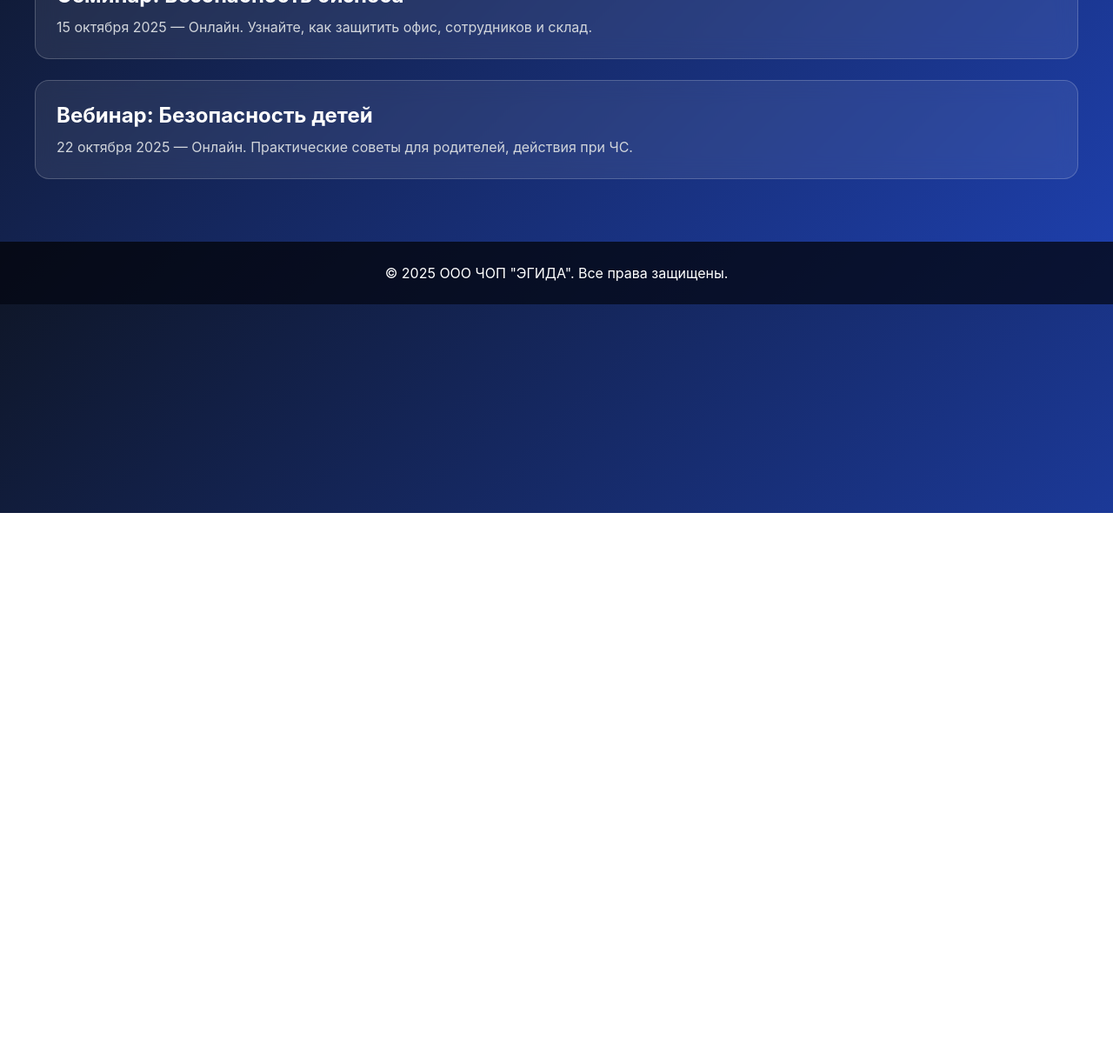
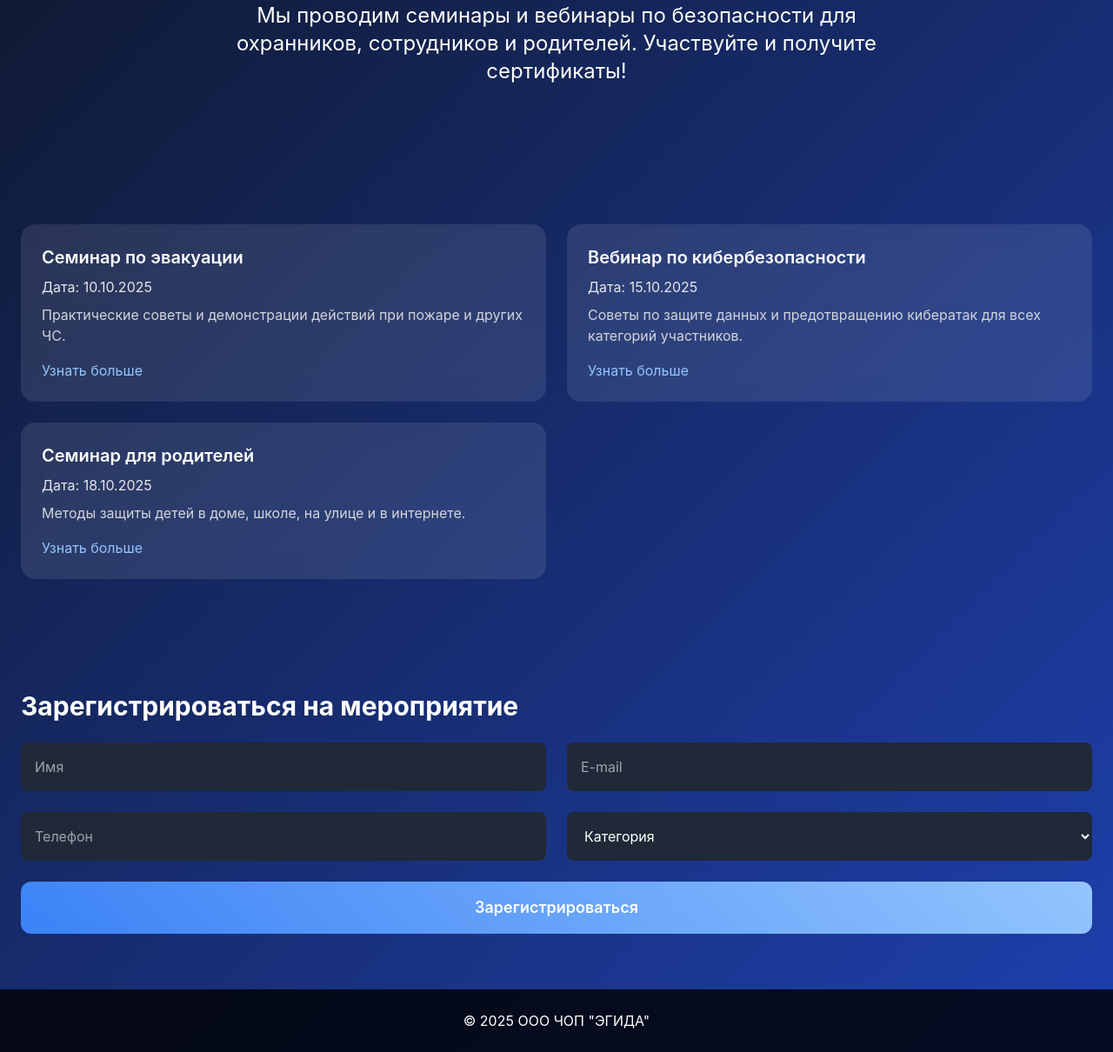
Before and after one commit to idricom/Aegis, a plain HTML site: page events.html in a window 1280 px wide. Shown: the part 210-1420 px from the top of the page at 87% size. Before the commit the page ends 800 px from the top, so only its background shows below. Drawn offline with nearby package versions, Linux system fonts and the light colour scheme.

Commit message:
Update events.html

```diff
--- a/events.html
+++ b/events.html
@@ -3,44 +3,86 @@
 <head>
   <meta charset="UTF-8">
   <meta name="viewport" content="width=device-width, initial-scale=1.0">
-<title>ЧОП "ЭГИДА" - Мероприятия</title>
+  <title>Мероприятия – ЧОП "ЭГИДА"</title>
   <script src="https://cdn.tailwindcss.com"></script>
   <style>
-body { background: linear-gradient(135deg,#0f172a,#1e40af); font-family:-apple-system,BlinkMacSystemFont,'Segoe UI',sans-serif; color:#fff;}
-.animate-card{transition: transform 0.3s,box-shadow 0.3s; background: rgba(255,255,255,0.08); backdrop-filter: blur(12px); border:1px solid rgba(255,255,255,0.2); border-radius:16px;}
-.animate-card:hover{transform: translateY(-8px); box-shadow:0 20px 40px rgba(0,0,0,0.4);}
-.btn-primary{background: linear-gradient(45deg,#3b82f6,#60a5fa); border-radius:12px; font-weight:600; padding:12px 24px; transition:0.3s;}
-.btn-primary:hover{transform: scale(1.05); background: linear-gradient(45deg,#2563eb,#3b82f6);}
+    body { font-family: -apple-system, BlinkMacSystemFont, 'Segoe UI', sans-serif; background: linear-gradient(135deg,#0f172a,#1e40af); color: #fff; }
+    .btn-primary { background: linear-gradient(45deg,#3b82f6,#93c5fd); border-radius:12px;font-weight:600; transition: all 0.2s ease; }
+    .btn-primary:hover { background: linear-gradient(45deg,#2563eb,#60a5fa); transform: scale(1.05); }
+    .card { background: rgba(255,255,255,0.1); backdrop-filter: blur(12px); border-radius:16px; padding:1.5rem; transition: all 0.3s ease; }
+    .card:hover { transform: translateY(-8px); box-shadow:0 20px 40px rgba(0,0,0,0.5); cursor:pointer; }
   </style>
 </head>
 <body>
-<nav class="bg-black bg-opacity-70 p-4 sticky top-0 z-50">
-  <div class="container mx-auto flex justify-between items-center">
+  <nav class="bg-black bg-opacity-80 sticky top-0 z-20 p-4 flex justify-between items-center">
     <div class="text-2xl font-bold">ЧОП "ЭГИДА"</div>
     <div class="space-x-6">
       <a href="index.html" class="hover:text-blue-300">Главная</a>
       <a href="events.html" class="hover:text-blue-300">Мероприятия</a>
       <a href="courses.html" class="hover:text-blue-300">Курсы</a>
     </div>
-  </div>
   </nav>
 
-<section class="container mx-auto p-10">
-<h2 class="text-3xl font-bold mb-6">Предстоящие мероприятия</h2>
-<div class="space-y-6">
-  <div class="animate-card p-6">
-    <h3 class="text-2xl font-bold mb-2">Семинар: Безопасность бизнеса</h3>
-    <p class="text-gray-300">15 октября 2025 — Онлайн. Узнайте, как защитить офис, сотрудников и склад.</p>
+  <section class="text-center py-16 px-4">
+    <h1 class="text-5xl md:text-6xl font-extrabold mb-6">Мероприятия</h1>
+    <p class="text-lg md:text-2xl max-w-3xl mx-auto mb-8">Мы проводим семинары и вебинары по безопасности для охранников, сотрудников и родителей. Участвуйте и получите сертификаты!</p>
+  </section>
+
+  <section class="container mx-auto px-6 py-16 grid md:grid-cols-2 gap-6">
+    <div class="card" onclick="alert('Вы записались на мероприятие: Семинар по эвакуации')">
+      <h3 class="text-xl font-semibold mb-2">Семинар по эвакуации</h3>
+      <p class="text-gray-200 mb-2">Дата: 10.10.2025</p>
+      <p class="text-gray-300 mb-4">Практические советы и демонстрации действий при пожаре и других ЧС.</p>
+      <a class="text-blue-300 hover:underline" href="#">Узнать больше</a>
     </div>
-  <div class="animate-card p-6">
-    <h3 class="text-2xl font-bold mb-2">Вебинар: Безопасность детей</h3>
-    <p class="text-gray-300">22 октября 2025 — Онлайн. Практические советы для родителей, действия при ЧС.</p>
+    <div class="card" onclick="alert('Вы записались на мероприятие: Вебинар по кибербезопасности')">
+      <h3 class="text-xl font-semibold mb-2">Вебинар по кибербезопасности</h3>
+      <p class="text-gray-200 mb-2">Дата: 15.10.2025</p>
+      <p class="text-gray-300 mb-4">Советы по защите данных и предотвращению кибератак для всех категорий участников.</p>
+      <a class="text-blue-300 hover:underline" href="#">Узнать больше</a>
     </div>
+    <div class="card" onclick="alert('Вы записались на мероприятие: Семинар для родителей')">
+      <h3 class="text-xl font-semibold mb-2">Семинар для родителей</h3>
+      <p class="text-gray-200 mb-2">Дата: 18.10.2025</p>
+      <p class="text-gray-300 mb-4">Методы защиты детей в доме, школе, на улице и в интернете.</p>
+      <a class="text-blue-300 hover:underline" href="#">Узнать больше</a>
     </div>
   </section>
 
-<footer class="bg-black bg-opacity-70 text-center p-6 mt-8">
-  &copy; 2025 ООО ЧОП "ЭГИДА". Все права защищены.
+  <!-- Регистрация -->
+  <section class="container mx-auto px-6 py-16">
+    <h2 class="text-3xl font-bold mb-6">Зарегистрироваться на мероприятие</h2>
+    <form onsubmit="handleRegister(event)" class="grid md:grid-cols-2 gap-6">
+      <input type="text" id="name" placeholder="Имя" class="p-4 rounded-lg bg-gray-800 text-white" required>
+      <input type="email" id="email" placeholder="E-mail" class="p-4 rounded-lg bg-gray-800 text-white" required>
+      <input type="tel" id="phone" placeholder="Телефон" class="p-4 rounded-lg bg-gray-800 text-white" required>
+      <select id="category" class="p-4 rounded-lg bg-gray-800 text-white" required>
+        <option value="">Категория</option>
+        <option value="Охранник">Охранник</option>
+        <option value="Сотрудник">Сотрудник</option>
+        <option value="Родитель">Родитель</option>
+      </select>
+      <button type="submit" class="btn-primary px-8 py-4 text-lg md:col-span-2">Зарегистрироваться</button>
+    </form>
+  </section>
+
+  <footer class="bg-black bg-opacity-80 text-center p-6">
+    &copy; 2025 ООО ЧОП "ЭГИДА"
   </footer>
+
+  <script>
+    function handleRegister(e){
+      e.preventDefault();
+      const data = {
+        name: document.getElementById('name').value,
+        email: document.getElementById('email').value,
+        phone: document.getElementById('phone').value,
+        category: document.getElementById('category').value
+      };
+      localStorage.setItem('user', JSON.stringify(data));
+      alert('Регистрация успешна! Проверьте вашу почту.');
+      e.target.reset();
+    }
+  </script>
 </body>
 </html>
```
Lines whose indentation alone changed are shown as unchanged.
